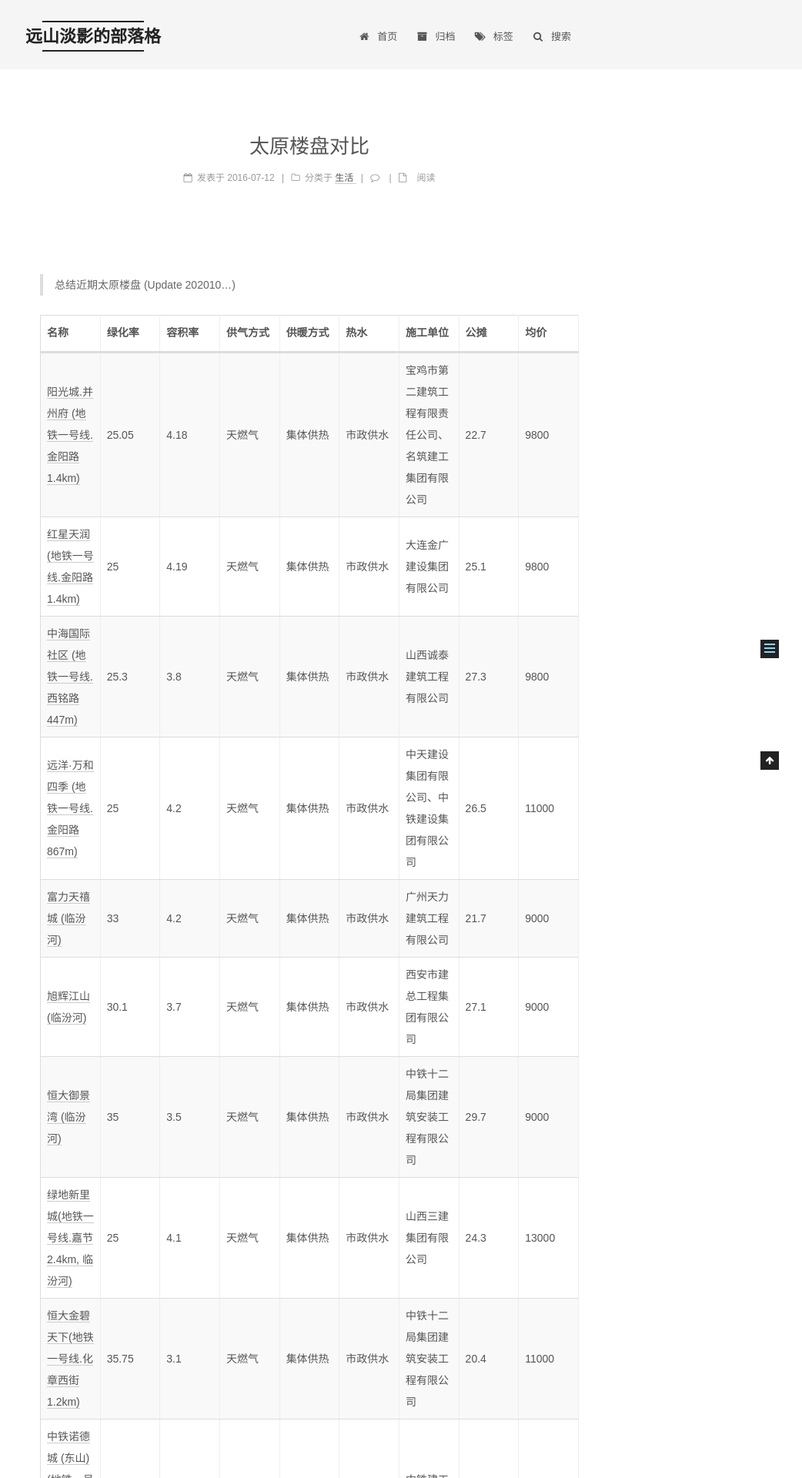
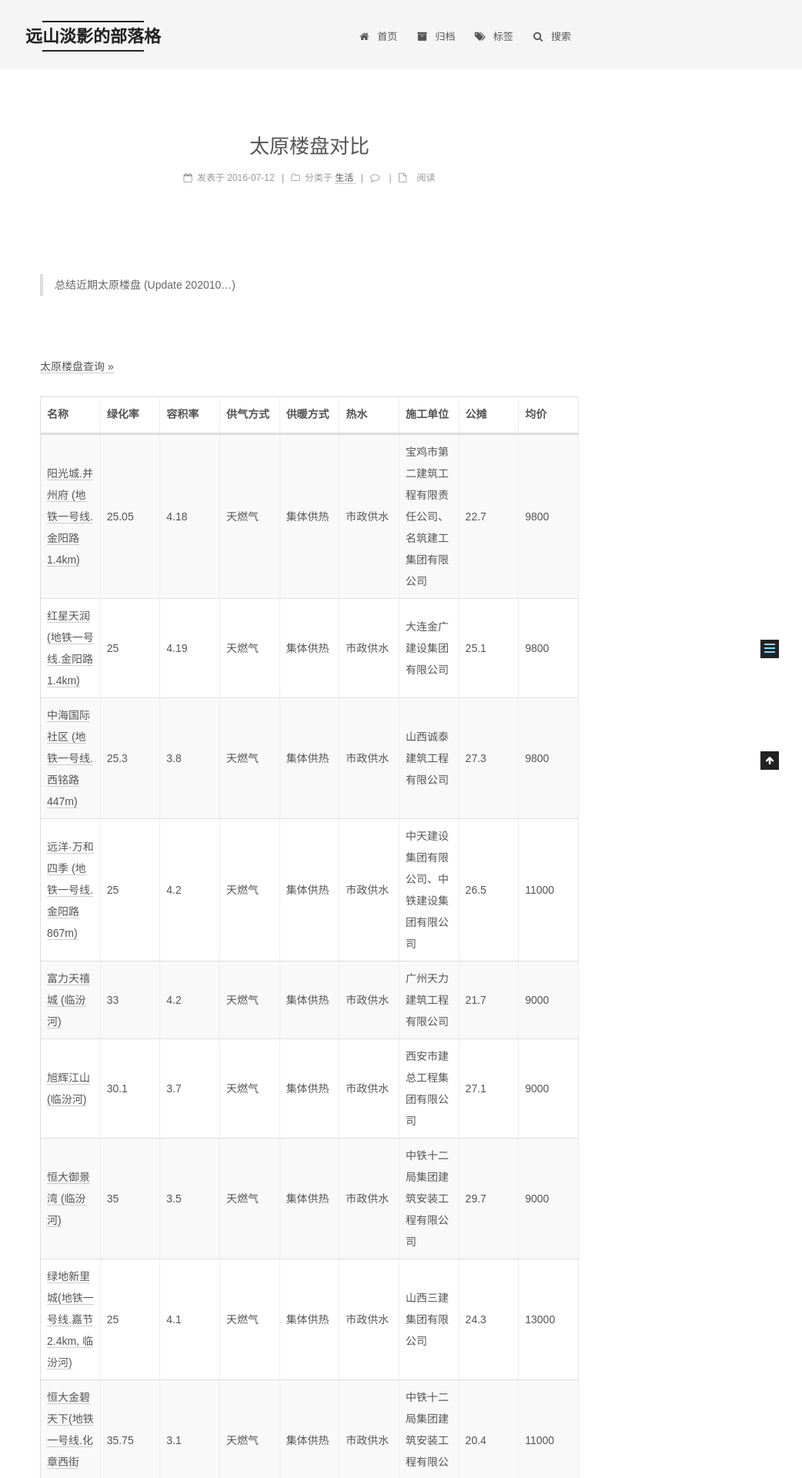
Before and after one commit to landybird/landybird.github.io, a Jekyll site: the page built from _posts/2016-07-12-太原楼盘对比.md, in a window 1280 px wide. Shown: the top 1920 px of the page at 77% size, without its empty margins (238-1280 px from the left). Built offline with Jekyll 4.4.1, drawn with Linux system fonts in a browser that asks for light colours; some web fonts are replaced; comment, search, counter and statistics services are not loaded.

Commit message:
Update 2016-07-12-太原楼盘对比.md

```diff
--- a/_posts/2016-07-12-太原楼盘对比.md
+++ b/_posts/2016-07-12-太原楼盘对比.md
@@ -9,6 +9,11 @@ tags:
 <br>
 
 > 总结近期太原楼盘 (Update 202010...)
+
+<br>
+
+[太原楼盘查询 >>](http://ys.fgj.taiyuan.gov.cn/Firsthand/tyfc/publish/p/ProjectList.do)
+
 
 
 | 名称 |绿化率| 容积率| 供气方式| 供暖方式| 热水| 施工单位| 公摊| 均价|
```
